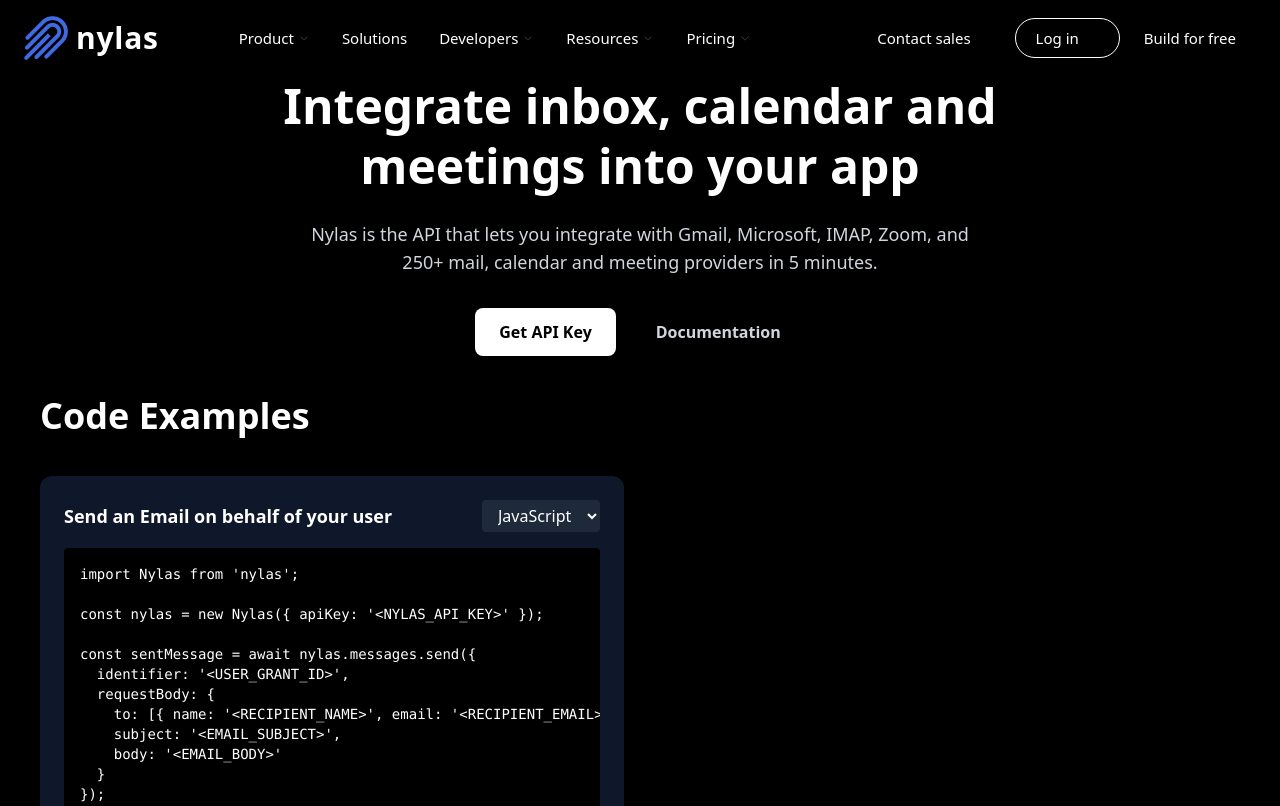
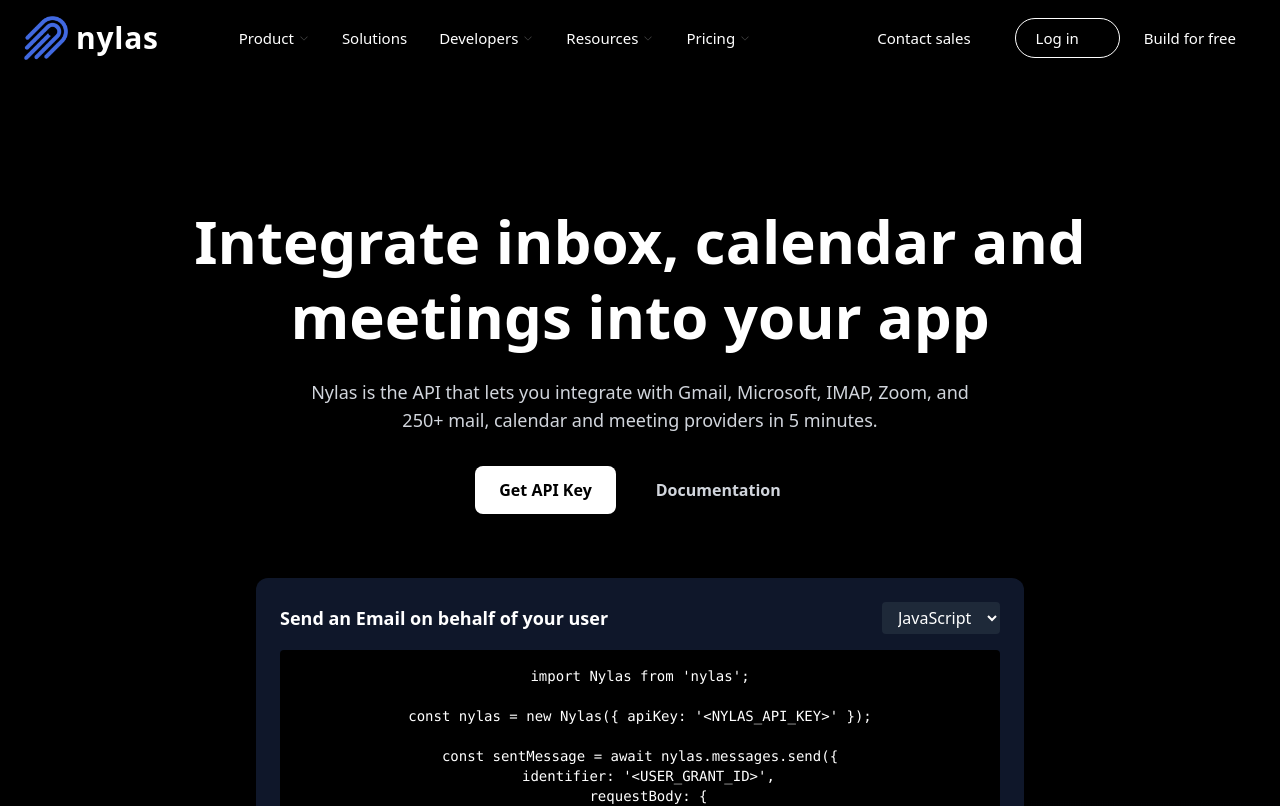
Before and after one commit to ahassandev/nylas, a React (Vite) app: page / in a window 1280 px wide. Shown: the top 806 px of the page. Built offline with nearby package versions, Linux system fonts and the light colour scheme.

Commit message:
chnages update

```diff
--- a/src/Components/HeroSection.jsx
+++ b/src/Components/HeroSection.jsx
@@ -8,34 +8,39 @@
 
   return (
     <div
-      className="w-full min-h-screen text-white bg-cover bg-center bg-no-repeat"
-      style={{ backgroundImage: `url(${heroData.image})` }}
+      className="w-full min-h-screen text-white bg-no-repeat bg-bottom"
+      style={{
+        backgroundImage: `url(${heroData.image})`,
+        backgroundSize: "cover",
+      }}
     >
-      <div className="container m-auto px-6 text-center">
-        <h1 className="text-5xl font-bold leading-tight max-w-4xl mx-auto">
+      {/* 🔹 Dark overlay like Nylas */}
+      <div className="min-h-screen bg-black/70">
+
+        {/* 🔹 Content */}
+        <div className="container mx-auto px-6 pt-32 text-center">
+          <h1 className="text-5xl md:text-6xl font-bold max-w-4xl mx-auto leading-tight">
             {heroData.heading}
           </h1>
 
-        <p className="mt-6 text-lg max-w-2xl mx-auto text-gray-300">
+          <p className="mt-6 text-lg text-gray-300 max-w-2xl mx-auto">
             {heroData.text}
           </p>
 
-        <div className="mt-8 flex justify-center gap-4">
+          <div className="mt-8 flex justify-center gap-4 flex-wrap">
             {heroData.button2.map((btn, index) => (
               <button
                 key={index}
-              className={`px-6 py-3 rounded-lg font-semibold ${btn.style}`}
+                className={`px-6 py-3 rounded-lg font-semibold transition ${btn.style}`}
               >
                 {btn.text}
               </button>
             ))}
           </div>
-      </div>
 
-      <section className="min-h-screen bg-black text-white p-10">
-        <h1 className="text-4xl font-bold mb-10">Code Examples</h1>
-
-        <div className="grid md:grid-cols-2 gap-8">
+          {/* 🔹 Code Snippet inside SAME hero */}
+          <div className="mt-16 flex justify-center">
+            <div className="w-full max-w-3xl">
               {heroData.codeSnippets?.map((item) => (
                 <CodeSnippet
                   key={item.id}
@@ -44,7 +49,10 @@
                 />
               ))}
             </div>
-      </section>
+          </div>
+        </div>
+
+      </div>
     </div>
   );
 };
```
Lines whose indentation alone changed are shown as unchanged.
